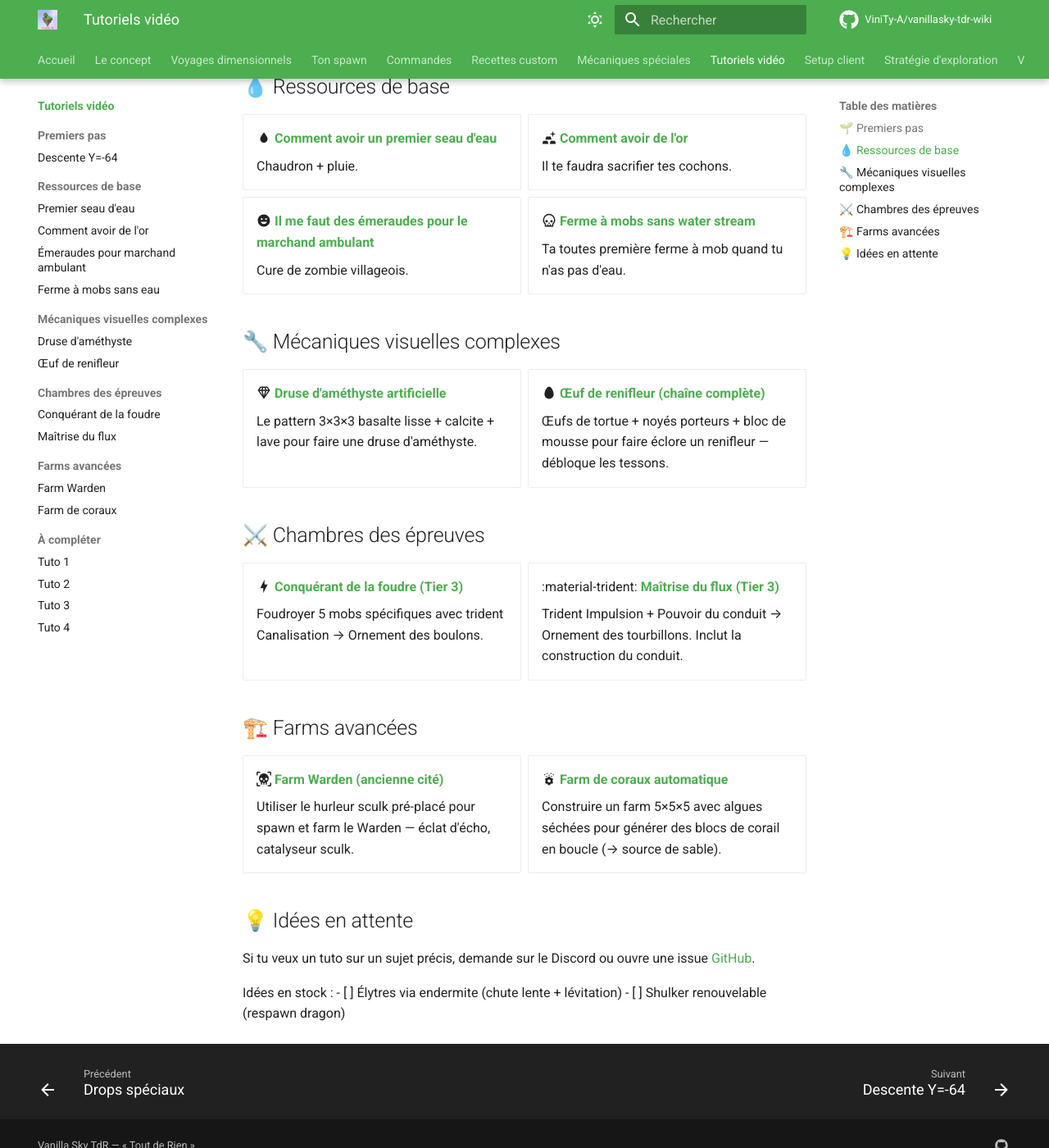
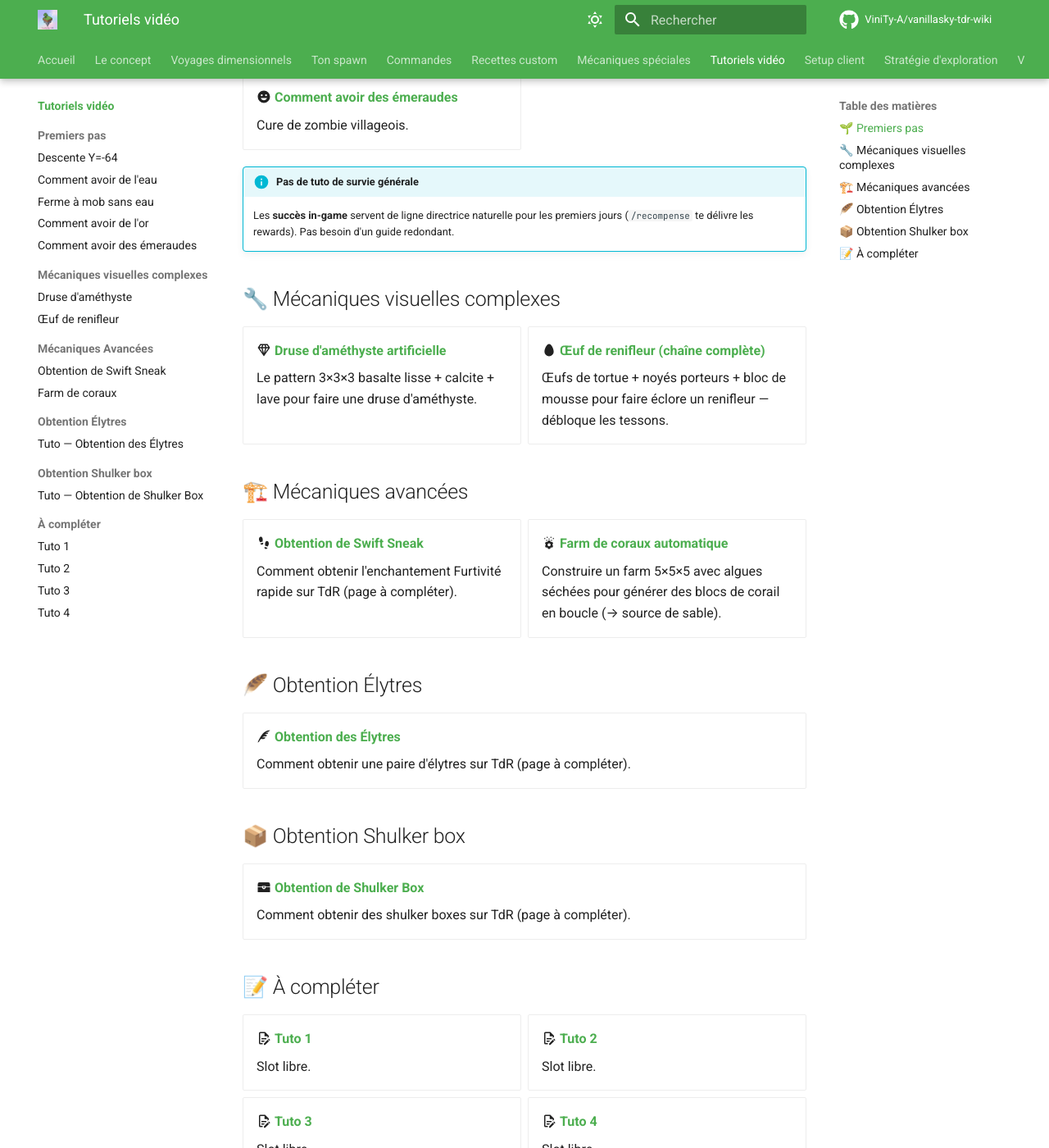
Before and after one commit to ViniTy-A/vanillasky-tdr-wiki, an MkDocs documentation site: the page built from docs/tutoriels/index.md, in a window 1280 px wide and 1400 px high, scrolled down 756 px. Shown: the whole window at 82% size. Built offline with MkDocs 1.6.1 and Material for MkDocs 9.7.7, drawn with Linux system fonts in a browser that asks for light colours; comment, search, counter and statistics services are not loaded; some of the changed text lies outside the part shown.

Commit message:
refactor: nouvelle structure tutos (catégories + ordre)
- Supprime: conquerant-foudre, maitrise-flux, farm-warden
- Crée stubs: obtention-swift-sneak, obtention-elytres, obtention-shulker-box
- Renomme H1: 'Premier seau d'eau' → 'Comment avoir de l'eau'
- Renomme H1: 'Émeraudes pour marchand' → 'Comment avoir des émeraudes'
- Catégories: supprime Chambres des épreuves, rename Farms→Mécaniques Avancées
- Ajoute catégories: Obtention Élytres, Obtention Shulker box
- Index réécrit avec cards courtes + nouvel ordre Premiers pas
- Supprime section 'Idées en attente' de l'index

```diff
--- a/docs/tutoriels/index.md
+++ b/docs/tutoriels/index.md
@@ -5,7 +5,7 @@ Cette section regroupe les tutos pas-à-pas pour les **vrais problèmes de joueu
 Toutes les vidéos seront hébergées sur **YouTube non répertorié** (visibles uniquement avec le lien du wiki).
 
 !!! info "État actuel"
-    Tous les **textes des tutos** sont déjà rédigés. Les **vidéos** sont en cours d'enregistrement et seront intégrées au fur et à mesure. Le contenu écrit est utilisable tel quel en attendant.
+    Les **textes** sont rédigés ou en cours. Les **vidéos** seront intégrées au fur et à mesure.
 
 ## 🌱 Premiers pas
 
@@ -15,32 +15,26 @@ Toutes les vidéos seront hébergées sur **YouTube non répertorié** (visibles
 
     Comment construire ta voie de descente bloc par bloc grâce à la technique des trappes (seule méthode viable en early game).
 
-</div>
-
-!!! info "Pas de tuto de survie générale"
-    Les **succès in-game** servent de ligne directrice naturelle pour les premiers jours (`/recompense` te délivre les rewards). Pas besoin d'un guide redondant.
-
-## 💧 Ressources de base
-
-<div class="grid cards" markdown>
-
--   :material-water: **[Comment avoir un premier seau d'eau](premier-seau-eau.md)**
+-   :material-water: **[Comment avoir de l'eau](premier-seau-eau.md)**
 
     Chaudron + pluie.
+
+-   :material-skull-outline: **[Ferme à mob sans eau](ferme-mobs-sans-eau.md)**
+
+    Ta toute première ferme à mob quand tu n'as pas d'eau.
 
 -   :material-gold: **[Comment avoir de l'or](comment-avoir-or.md)**
 
     Il te faudra sacrifier tes cochons.
 
--   :material-emoticon: **[Il me faut des émeraudes pour le marchand ambulant](emeraudes-marchand.md)**
+-   :material-emoticon: **[Comment avoir des émeraudes](emeraudes-marchand.md)**
 
     Cure de zombie villageois.
 
--   :material-skull-outline: **[Ferme à mobs sans water stream](ferme-mobs-sans-eau.md)**
+</div>
 
-    Ta toutes première ferme à mob quand tu n'as pas d'eau.
-
-</div>
+!!! info "Pas de tuto de survie générale"
+    Les **succès in-game** servent de ligne directrice naturelle pour les premiers jours (`/recompense` te délivre les rewards). Pas besoin d'un guide redondant.
 
 ## 🔧 Mécaniques visuelles complexes
 
@@ -56,27 +50,13 @@ Toutes les vidéos seront hébergées sur **YouTube non répertorié** (visibles
 
 </div>
 
-## ⚔️ Chambres des épreuves
+## 🏗️ Mécaniques avancées
 
 <div class="grid cards" markdown>
 
--   :material-lightning-bolt: **[Conquérant de la foudre (Tier 3)](conquerant-foudre.md)**
+-   :material-shoe-print: **[Obtention de Swift Sneak](obtention-swift-sneak.md)**
 
-    Foudroyer 5 mobs spécifiques avec trident Canalisation → Ornement des boulons.
-
--   :material-trident: **[Maîtrise du flux (Tier 3)](maitrise-flux.md)**
-
-    Trident Impulsion + Pouvoir du conduit → Ornement des tourbillons. Inclut la construction du conduit.
-
-</div>
-
-## 🏗️ Farms avancées
-
-<div class="grid cards" markdown>
-
--   :material-skull-scan: **[Farm Warden (ancienne cité)](farm-warden.md)**
-
-    Utiliser le hurleur sculk pré-placé pour spawn et farm le Warden — éclat d'écho, catalyseur sculk.
+    Comment obtenir l'enchantement Furtivité rapide sur TdR (page à compléter).
 
 -   :material-flower-pollen: **[Farm de coraux automatique](farm-corail.md)**
 
@@ -84,10 +64,44 @@ Toutes les vidéos seront hébergées sur **YouTube non répertorié** (visibles
 
 </div>
 
-## 💡 Idées en attente
+## 🪶 Obtention Élytres
 
-Si tu veux un tuto sur un sujet précis, demande sur le Discord ou ouvre une issue [GitHub](https://github.com/ViniTy-A/vanillasky-tdr-wiki/issues).
+<div class="grid cards" markdown>
 
-Idées en stock :
-- [ ] Élytres via endermite (chute lente + lévitation)
-- [ ] Shulker renouvelable (respawn dragon)
+-   :material-feather: **[Obtention des Élytres](obtention-elytres.md)**
+
+    Comment obtenir une paire d'élytres sur TdR (page à compléter).
+
+</div>
+
+## 📦 Obtention Shulker box
+
+<div class="grid cards" markdown>
+
+-   :material-treasure-chest: **[Obtention de Shulker Box](obtention-shulker-box.md)**
+
+    Comment obtenir des shulker boxes sur TdR (page à compléter).
+
+</div>
+
+## 📝 À compléter
+
+<div class="grid cards" markdown>
+
+-   :material-file-document-edit-outline: **[Tuto 1](tuto-1.md)**
+
+    Slot libre.
+
+-   :material-file-document-edit-outline: **[Tuto 2](tuto-2.md)**
+
+    Slot libre.
+
+-   :material-file-document-edit-outline: **[Tuto 3](tuto-3.md)**
+
+    Slot libre.
+
+-   :material-file-document-edit-outline: **[Tuto 4](tuto-4.md)**
+
+    Slot libre.
+
+</div>
--- a/mkdocs.yml
+++ b/mkdocs.yml
@@ -134,20 +134,20 @@ nav:
       - tutoriels/index.md
       - Premiers pas:
           - Descente Y=-64: tutoriels/descente-y-64.md
-      - Ressources de base:
-          - Premier seau d'eau: tutoriels/premier-seau-eau.md
+          - Comment avoir de l'eau: tutoriels/premier-seau-eau.md
+          - Ferme à mob sans eau: tutoriels/ferme-mobs-sans-eau.md
           - Comment avoir de l'or: tutoriels/comment-avoir-or.md
-          - Émeraudes pour marchand ambulant: tutoriels/emeraudes-marchand.md
-          - Ferme à mobs sans eau: tutoriels/ferme-mobs-sans-eau.md
+          - Comment avoir des émeraudes: tutoriels/emeraudes-marchand.md
       - Mécaniques visuelles complexes:
           - Druse d'améthyste: tutoriels/druse-amethyste.md
           - Œuf de renifleur: tutoriels/oeuf-renifleur.md
-      - Chambres des épreuves:
-          - Conquérant de la foudre: tutoriels/conquerant-foudre.md
-          - Maîtrise du flux: tutoriels/maitrise-flux.md
-      - Farms avancées:
-          - Farm Warden: tutoriels/farm-warden.md
+      - Mécaniques Avancées:
+          - Obtention de Swift Sneak: tutoriels/obtention-swift-sneak.md
           - Farm de coraux: tutoriels/farm-corail.md
+      - Obtention Élytres:
+          - tutoriels/obtention-elytres.md
+      - Obtention Shulker box:
+          - tutoriels/obtention-shulker-box.md
       - À compléter:
           - Tuto 1: tutoriels/tuto-1.md
           - Tuto 2: tutoriels/tuto-2.md
```
Also changed, not shown: docs/tutoriels/conquerant-foudre.md (deleted, +0 -101 lines), docs/tutoriels/emeraudes-marchand.md (+1 -1 lines), docs/tutoriels/farm-warden.md (deleted, +0 -91 lines), docs/tutoriels/maitrise-flux.md (deleted, +0 -112 lines), docs/tutoriels/obtention-elytres.md (added, +30 -0 lines), docs/tutoriels/obtention-shulker-box.md (added, +30 -0 lines), docs/tutoriels/obtention-swift-sneak.md (added, +30 -0 lines), docs/tutoriels/premier-seau-eau.md (+1 -1 lines).
